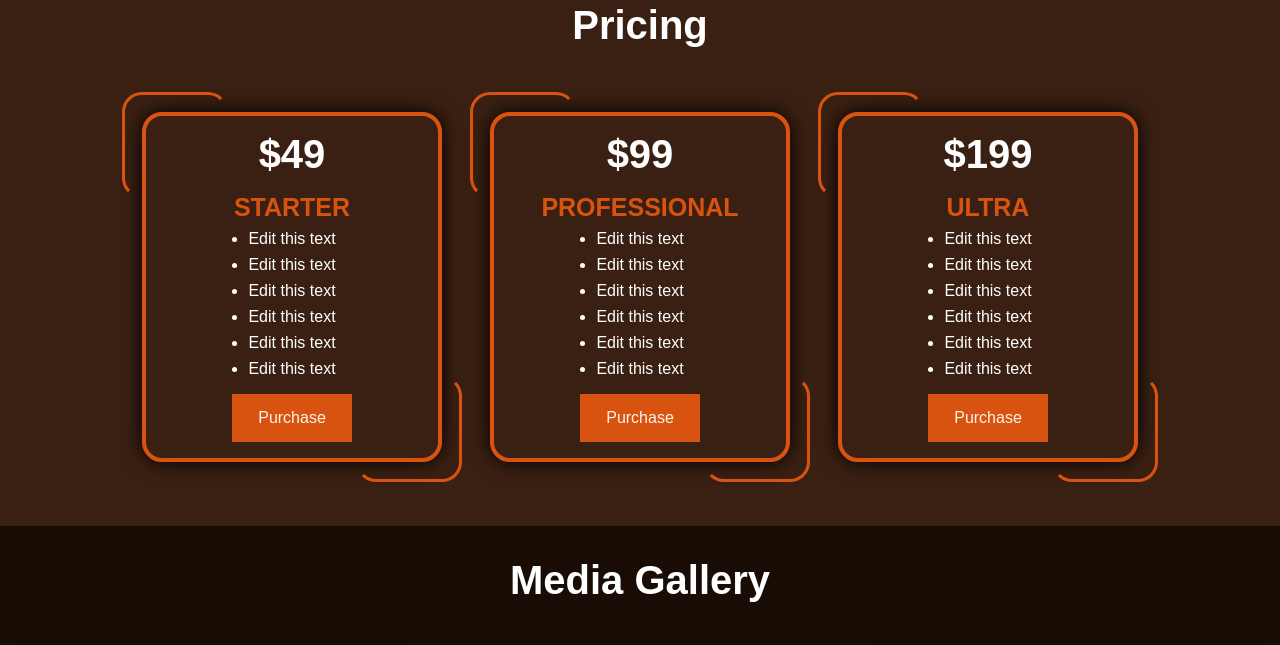
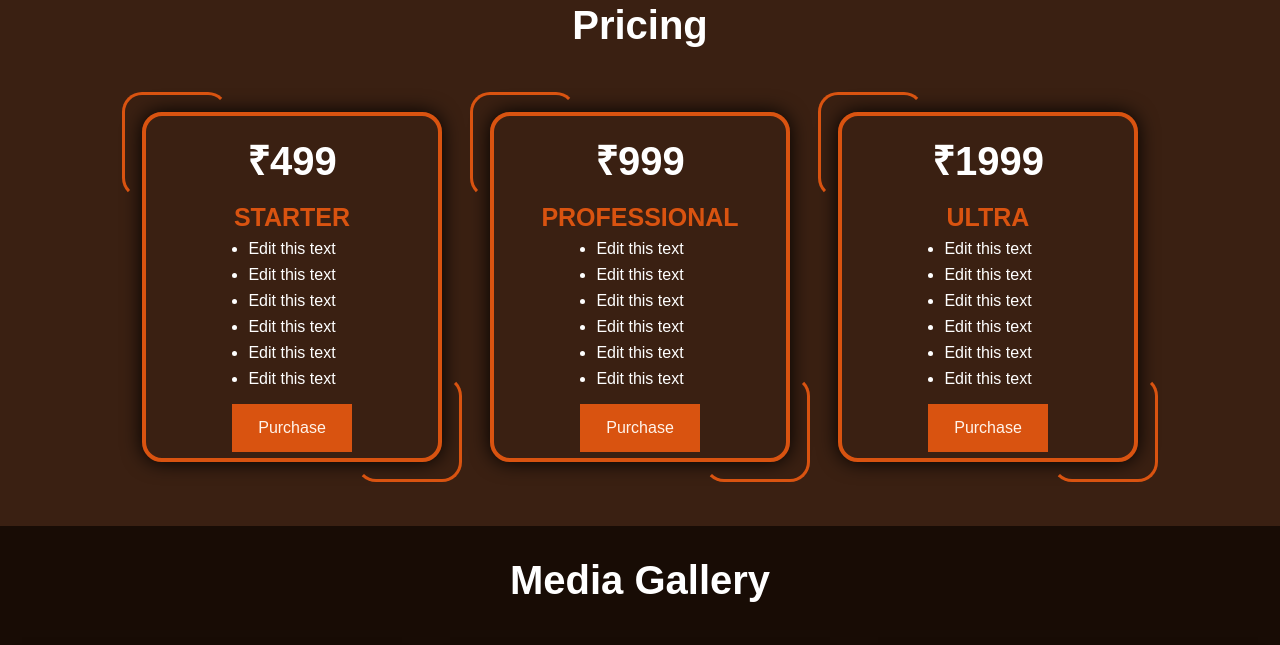
Before and after one commit to KalyanRaju26/gym-website, a plain HTML site: page index.html in a window 1280 px wide. Shown: the part 1518-2163 px from the top of the page. Drawn offline with Linux system fonts and the light colour scheme.

Commit message:
Update index.html

```diff
--- a/index.html
+++ b/index.html
@@ -72,7 +72,7 @@
 		<h1 class="section-title">Pricing</h1>
 		<div class="pricing-row">
 			<div class="price-card">
-				<h4>$49</h4>
+				<h4>₹499</h4>
 				<h3 class="price-title">Starter</h3>
 				<ul>
 					<li>Edit this text</li>
@@ -86,7 +86,7 @@
 
 			</div>
 			<div class="price-card">
-				<h4>$99</h4>
+				<h4>₹999</h4>
 				<h3 class="price-title">Professional</h3>
 				<ul>
 					<li>Edit this text</li>
@@ -99,7 +99,7 @@
 				<a href="#">Purchase</a>
 			</div>
 			<div class="price-card">
-				<h4>$199</h4>
+				<h4>₹1999</h4>
 				<h3 class="price-title">Ultra</h3>
 				<ul>
 					<li>Edit this text</li>
```
